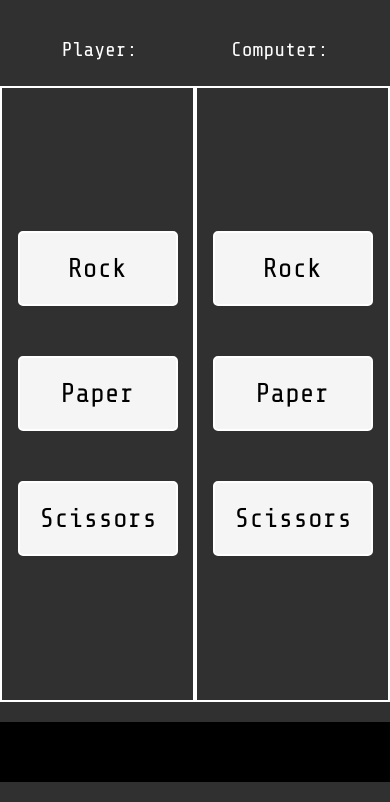
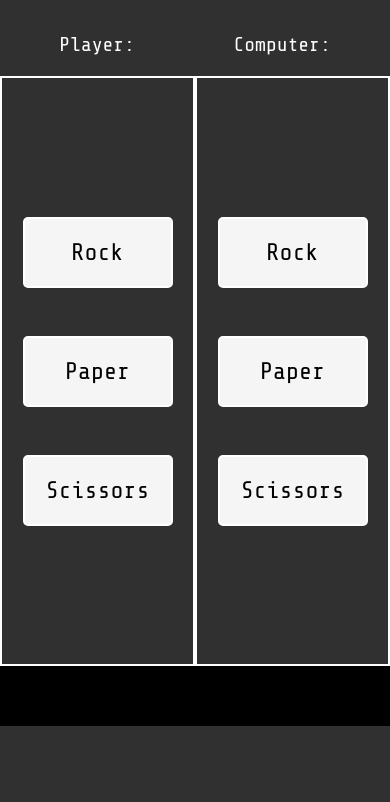
Before and after one commit to krssclaire/rock-paper-scissors, a plain HTML site: page index.html in a window 390 px wide. Shown: the part 64-866 px from the top of the page. After the commit the page ends 844 px from the top, so only its background shows below. Drawn offline with nearby package versions, Linux system fonts and the light colour scheme.

Commit message:
Improve mobile design
Add breakpoint to improve the design, especially for modern mobile
screens.

```diff
--- a/style.css
+++ b/style.css
@@ -14,6 +14,7 @@ body {
 
 header {
     text-align: center;
+    font-size: 1rem;
     margin: 3vh auto;
 }
 
@@ -25,9 +26,9 @@ header {
     display: flex;
     justify-content: space-around;
     align-items: center;
-    padding: 15px;
-    margin-bottom: 10px;
-    font-size: 20px;
+    padding: 0.5em;
+    margin-bottom: 0.5em;
+    font-size: 1.25rem;
 }
 
 main {
@@ -35,7 +36,7 @@ main {
     justify-content: space-between;
     align-content: space-around;
     width: 100%;
-    height: 73vh;
+    height: 70vh;
 }
 
 .player, .computer {
@@ -43,7 +44,7 @@ main {
     flex-direction: column;
     align-items: center;
     justify-content: center;
-    gap: 50px;
+    gap: 3rem;
     border: solid white 2px;
     width: 100%;
     height: 100%;
@@ -53,10 +54,10 @@ button, .computer div {
     background-color: whitesmoke;
     color: black;
     text-align: center;
-    font-size: 1.7rem;
+    font-size: 1.5rem;
     font-family: inherit;
     width: 15vw;
-    min-width: 160px;
+    min-width: 150px;
     padding: 20px;
     border: solid white 2px;
     border-radius: 5px;
@@ -72,8 +73,31 @@ button:hover {
     justify-content: center;
     align-items: center;
     background-color: black;
-    font-size: 25px;
-    margin: 20px auto;
+    font-size: 1em;
+    text-align: center;
+    margin: 0 auto;
     width: 100%;
     height:60px;
 }
+
+@media screen and (min-width: 540px) {
+    .score {
+        padding: 15px;
+        margin-bottom: 10px;
+        font-size: 20px;
+    }
+    main {
+        height: 73vh;
+    }
+    .player, .computer {
+        gap: 50px;
+    }
+    .button, .computer div {
+        font-size: 1.7rem;
+        min-width: 160px;
+    }
+    .message {
+        margin: 20px auto;
+        font-size: 25px;
+    }
+}
```
